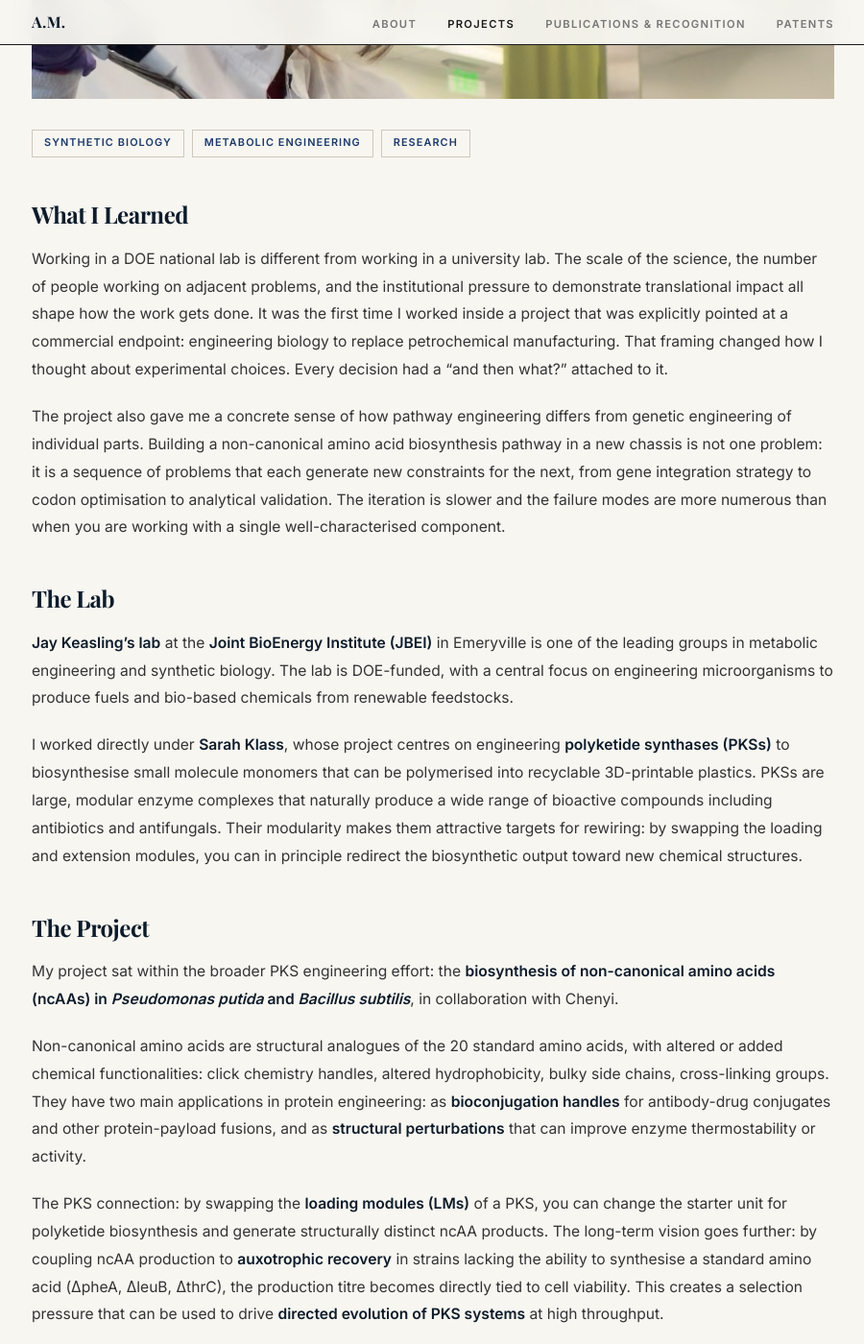
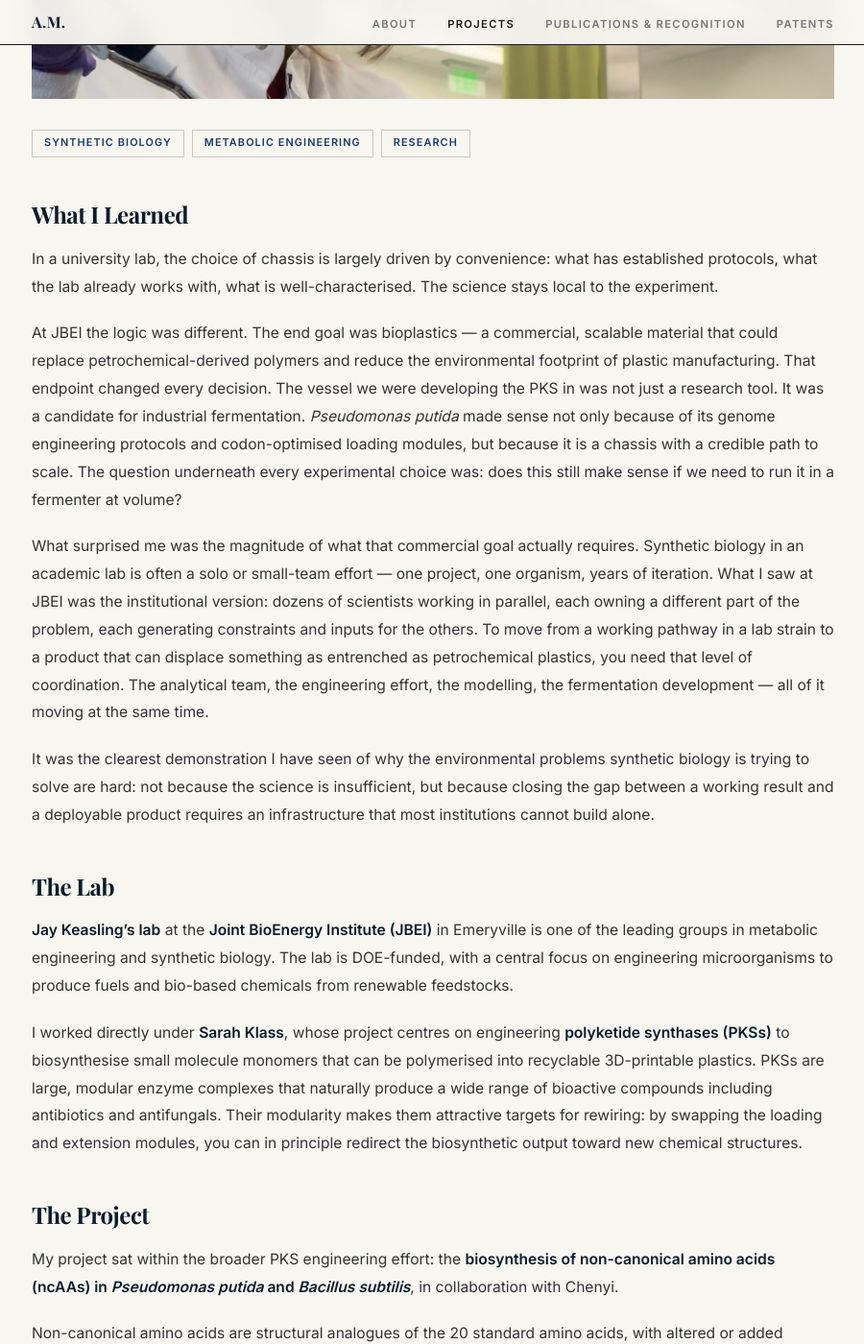
Before and after one commit to allimessinese/allimessinese.github.io, a Jekyll site: the page built from _projects/polyketide-synthase-jbei.md, in a window 1280 px wide and 1400 px high, scrolled down 590 px. Shown: the whole window at 96% size, without its empty margins (189-1089 px from the left). Built offline with Jekyll 4.4.1, drawn with Linux system fonts in a browser that asks for light colours; some web fonts are replaced.

Commit message:
Strengthen PKS/JBEI narrative with chassis choice and scale insight
Replace 'DOE labs are different' with the concrete 'and then what?':
P. putida was chosen for its industrial scale path, not convenience.
Add the magnitude surprise: achieving a commercial endpoint in
synthetic biology requires institutional-scale coordination.

Co-Authored-By: Claude Sonnet 4.6 <noreply@anthropic.com>

```diff
--- a/_projects/polyketide-synthase-jbei.md
+++ b/_projects/polyketide-synthase-jbei.md
@@ -21,9 +21,13 @@ links:
 
 ## What I Learned
 
-Working in a DOE national lab is different from working in a university lab. The scale of the science, the number of people working on adjacent problems, and the institutional pressure to demonstrate translational impact all shape how the work gets done. It was the first time I worked inside a project that was explicitly pointed at a commercial endpoint: engineering biology to replace petrochemical manufacturing. That framing changed how I thought about experimental choices. Every decision had a "and then what?" attached to it.
+In a university lab, the choice of chassis is largely driven by convenience: what has established protocols, what the lab already works with, what is well-characterised. The science stays local to the experiment.
 
-The project also gave me a concrete sense of how pathway engineering differs from genetic engineering of individual parts. Building a non-canonical amino acid biosynthesis pathway in a new chassis is not one problem: it is a sequence of problems that each generate new constraints for the next, from gene integration strategy to codon optimisation to analytical validation. The iteration is slower and the failure modes are more numerous than when you are working with a single well-characterised component.
+At JBEI the logic was different. The end goal was bioplastics — a commercial, scalable material that could replace petrochemical-derived polymers and reduce the environmental footprint of plastic manufacturing. That endpoint changed every decision. The vessel we were developing the PKS in was not just a research tool. It was a candidate for industrial fermentation. *Pseudomonas putida* made sense not only because of its genome engineering protocols and codon-optimised loading modules, but because it is a chassis with a credible path to scale. The question underneath every experimental choice was: does this still make sense if we need to run it in a fermenter at volume?
+
+What surprised me was the magnitude of what that commercial goal actually requires. Synthetic biology in an academic lab is often a solo or small-team effort — one project, one organism, years of iteration. What I saw at JBEI was the institutional version: dozens of scientists working in parallel, each owning a different part of the problem, each generating constraints and inputs for the others. To move from a working pathway in a lab strain to a product that can displace something as entrenched as petrochemical plastics, you need that level of coordination. The analytical team, the engineering effort, the modelling, the fermentation development — all of it moving at the same time.
+
+It was the clearest demonstration I have seen of why the environmental problems synthetic biology is trying to solve are hard: not because the science is insufficient, but because closing the gap between a working result and a deployable product requires an infrastructure that most institutions cannot build alone.
 
 ## The Lab
 
```
